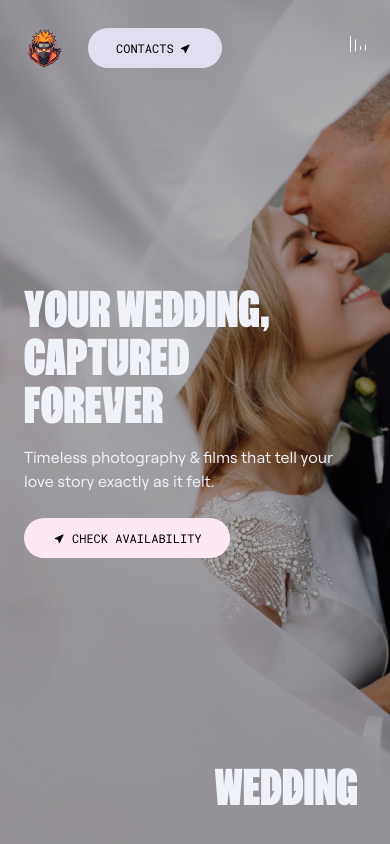
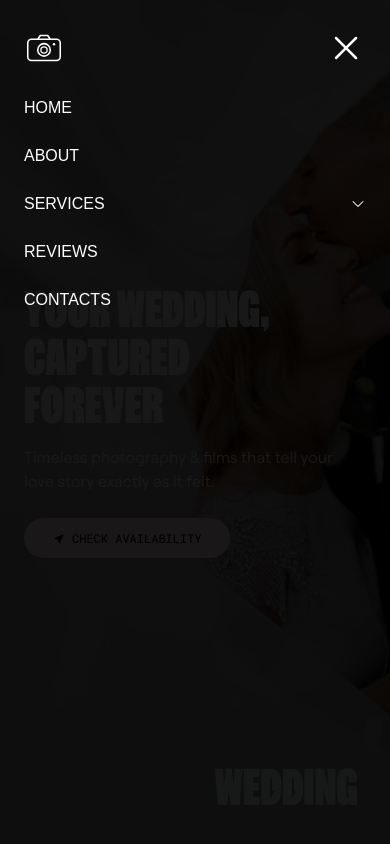
Before and after one commit to Krejzy23/photo, a React (Vite) app: page /services/weddings in a window 390 px wide. Both pictures are taken after a click on the button 358 px from the left and 48 px from the top of the page. Shown: the top 844 px of the page. Built offline with nearby package versions, Linux system fonts and the light colour scheme; a web font is replaced by a local one.

Commit message:
upgrade navbar & weddingFAQ

```diff
--- /dev/null
+++ b/src/components/CameraLogo.jsx
@@ -0,0 +1,52 @@
+const CameraLogo = ({ className = "", size = 32 }) => (
+  <svg
+    width={size}
+    height={size}
+    viewBox="0 0 64 64"
+    fill="none"
+    xmlns="http://www.w3.org/2000/svg"
+    className={className}
+  >
+    <rect
+      x="6"
+      y="18"
+      width="52"
+      height="34"
+      rx="6"
+      stroke="currentColor"
+      strokeWidth="2.5"
+    />
+
+    <path
+      d="M22 18L26 12H38L42 18"
+      stroke="currentColor"
+      strokeWidth="2.5"
+      strokeLinejoin="round"
+    />
+
+    <circle
+      cx="32"
+      cy="35"
+      r="10"
+      stroke="currentColor"
+      strokeWidth="2.5"
+    />
+
+    <circle
+      cx="32"
+      cy="35"
+      r="5"
+      stroke="currentColor"
+      strokeWidth="2"
+    />
+
+    <circle
+      cx="48"
+      cy="26"
+      r="2"
+      fill="currentColor"
+    />
+  </svg>
+);
+
+export default CameraLogo;
--- a/src/components/Navbar.jsx
+++ b/src/components/Navbar.jsx
@@ -4,13 +4,19 @@ import { gsap } from "gsap";
 import { Link, useLocation } from "react-router-dom";
 import { useWindowScroll } from "react-use";
 import Button from "./Button";
+import CameraLogo from "./CameraLogo";
 import { TiLocationArrow } from "react-icons/ti";
+import { HiBars3, HiXMark, HiChevronDown } from "react-icons/hi2";
 import { navItems, serviceItems } from "../constants";
 
 const Navbar = () => {
   const [isAudioPlaying, setIsAudioPlaying] = useState(false);
   const [isIndicatorActive, setIsIndicatorActive] = useState(false);
   const [isServicesOpen, setIsServicesOpen] = useState(false);
+
+  // MOBILE
+  const [isMobileOpen, setIsMobileOpen] = useState(false);
+  const [isMobileServicesOpen, setIsMobileServicesOpen] = useState(false);
 
   const location = useLocation();
   const audioElementRef = useRef(null);
@@ -29,6 +35,7 @@ const Navbar = () => {
     if (location.pathname === "/") {
       window.scrollTo({ top: 0, behavior: "smooth" });
     }
+    setIsMobileOpen(false);
   };
 
   useEffect(() => {
@@ -65,24 +72,26 @@ const Navbar = () => {
   }, [isNavVisible]);
 
   return (
+    <>
+      {/* NAVBAR */}
       <div
         ref={navContainerRef}
-      className="fixed inset-x-0 top-4 z-50 h-16 transition-all sm:inset-x-6"
+        className="fixed inset-x-0 top-4 z-50 h-16 border-none transition-all duration-700 sm:inset-x-6"
       >
         <header className="absolute top-1/2 w-full -translate-y-1/2">
-        <nav className="flex h-full items-center justify-between px-6">
+          <nav className="flex h-full items-center justify-between px-6 ">
             {/* LEFT */}
             <div className="flex items-center gap-6">
-            <img src="/img/logo.png" alt="logo" className="w-10" />
+              <CameraLogo className="transition h-10 w-10 text-white hover:rotate-6 hover:scale-110" />
 
               <Button
                 title="Contacts"
                 rightIcon={<TiLocationArrow />}
-              containerClass="!bg-blue-50 flex items-center gap-1"
+                containerClass="!bg-blue-50 hidden md:flex items-center gap-1"
               />
             </div>
 
-          {/* CENTER */}
+            {/* DESKTOP MENU */}
             <div className="hidden md:flex items-center gap-8 uppercase">
               {navItems.map((item, index) => {
                 if (item.type === "submenu") {
@@ -97,13 +106,13 @@ const Navbar = () => {
 
                       {isServicesOpen && (
                         <div className="absolute left-1/2 top-full mt-4 -translate-x-1/2 rounded-full bg-black/80 px-6 py-3 backdrop-blur-md">
-                        <div className="flex gap-6 whitespace-nowrap">
+                          <div className="flex gap-6">
                             {serviceItems.map((service, i) => (
                               <Link
                                 key={i}
                                 to={service.to}
-                              className="text-sm text-white/70 transition hover:text-white"
                                 onClick={() => setIsServicesOpen(false)}
+                                className="text-sm text-white/70 hover:text-white"
                               >
                                 {service.label}
                               </Link>
@@ -137,9 +146,11 @@ const Navbar = () => {
             </div>
 
             {/* RIGHT */}
+            <div className="flex items-center gap-4">
+              {/* AUDIO – desktop only */}
               <button
                 onClick={toggleAudioIndicator}
-            className="flex items-center gap-1"
+                className="hidden md:flex items-center gap-1"
               >
                 <audio ref={audioElementRef} src="/audio/loop.mp3" loop />
                 {[1, 2, 3, 4].map((bar) => (
@@ -152,9 +163,72 @@ const Navbar = () => {
                   />
                 ))}
               </button>
+
+              {/* MOBILE TOGGLE */}
+              <button
+                onClick={() => setIsMobileOpen((p) => !p)}
+                className="md:hidden"
+              >
+                {isMobileOpen ? (
+                  <HiXMark className="h-10 w-10 text-white" />
+                ) : (
+                  <HiBars3 className="h-10 w-10 text-white" />
+                )}
+              </button>
+            </div>
           </nav>
         </header>
       </div>
+
+      {/* MOBILE MENU */}
+      {isMobileOpen && (
+        <div className="fixed inset-0 z-40 bg-black/90 pt-24 px-6 text-white">
+          <nav className="flex flex-col gap-6 uppercase">
+            <Link to="/" onClick={handleHomeClick}>
+              Home
+            </Link>
+
+            <Link to="/#about" onClick={() => setIsMobileOpen(false)}>
+              About
+            </Link>
+
+            {/* SERVICES */}
+            <button
+              onClick={() => setIsMobileServicesOpen((p) => !p)}
+              className="flex items-center justify-between"
+            >
+              SERVICES
+              <HiChevronDown
+                className={clsx("transition", {
+                  "rotate-180": isMobileServicesOpen,
+                })}
+              />
+            </button>
+
+            {isMobileServicesOpen && (
+              <div className="ml-4 flex flex-col gap-4 text-sm text-white/70">
+                {serviceItems.map((s, i) => (
+                  <Link
+                    key={i}
+                    to={s.to}
+                    onClick={() => setIsMobileOpen(false)}
+                  >
+                    {s.label}
+                  </Link>
+                ))}
+              </div>
+            )}
+
+            <Link to="/#reviews" onClick={() => setIsMobileOpen(false)}>
+              Reviews
+            </Link>
+            <Link to="/#contacts" onClick={() => setIsMobileOpen(false)}>
+              Contacts
+            </Link>
+          </nav>
+        </div>
+      )}
+    </>
   );
 };
 
--- a/src/components/newborn/NewbornFaq.jsx
+++ b/src/components/newborn/NewbornFaq.jsx
@@ -1,11 +1,63 @@
-import React from 'react'
+import { useState } from "react";
+import { Plus, Minus } from "lucide-react";
+import { newbornFaqs } from "../../constants";
 
-const NewbornFaq = () => {
+const NewbornFAQ = () => {
+  const [openIndex, setOpenIndex] = useState(null);
+
   return (
-    <section className="min-h-screen flex items-center justify-center">
-      <h1 className="text-4xl font-light">Newborn FAQ</h1>
+    <section className="relative w-full bg-[#faf9f7] py-32 px-6">
+      {/* Header */}
+      <div className="mb-20 text-center">
+        <p className="mb-3 text-xs uppercase tracking-widest text-black/50">
+          Questions & answers
+        </p>
+        <h2 className="special-font text-5xl md:text-6xl text-black">
+          Everything you need to know
+        </h2>
+        <p className="mx-auto mt-6 max-w-xl text-sm text-black/60">
+          If you still have questions, feel free to reach out anytime.
+        </p>
+      </div>
+
+      {/* FAQ list */}
+      <div className="mx-auto max-w-3xl space-y-4">
+        {newbornFaqs.map((item, i) => {
+          const isOpen = openIndex === i;
+
+          return (
+            <div
+              key={i}
+              className="overflow-hidden rounded-2xl bg-white shadow-sm transition"
+            >
+              <button
+                onClick={() => setOpenIndex(isOpen ? null : i)}
+                className="flex w-full items-center justify-between px-6 py-5 text-left"
+              >
+                <span className="text-sm md:text-base text-black">
+                  {item.q}
+                </span>
+
+                <span className="flex h-8 w-8 items-center justify-center rounded-full bg-black/5">
+                  {isOpen ? (
+                    <Minus className="h-4 w-4 text-black/60" />
+                  ) : (
+                    <Plus className="h-4 w-4 text-black/60" />
+                  )}
+                </span>
+              </button>
+
+              {isOpen && (
+                <div className="px-6 pb-6 text-sm text-black/70 leading-relaxed">
+                  {item.a}
+                </div>
+              )}
+            </div>
+          );
+        })}
+      </div>
     </section>
-  )
-}
+  );
+};
 
-export default NewbornFaq
+export default NewbornFAQ;
--- a/src/constants/index.js
+++ b/src/constants/index.js
@@ -115,7 +115,7 @@ export const weddingFaqs = [
 
 export const navItems = [
   { label: "Home", to: "/" },
-  { label: "About Us", to: "/#about" },
+  { label: "About", to: "/#about" },
   { label: "Services", type: "submenu" },
   { label: "Reviews", to: "/#reviews" },
   { label: "Contacts", to: "/#contact" },
@@ -167,3 +167,30 @@ export const newbornPackages = [
     ],
   },
 ];
+
+export const newbornFaqs = [
+  {
+    q: "When is the best time for newborn photos?",
+    a: "The ideal time is between 5–14 days after birth, when babies sleep deeply and are naturally flexible.",
+  },
+  {
+    q: "Is the session safe for my baby?",
+    a: "Yes. Your baby’s comfort and safety are always the top priority. All poses are gentle and natural.",
+  },
+  {
+    q: "How long does the session take?",
+    a: "Sessions usually last 2–3 hours, allowing plenty of time for feeding, cuddling and soothing.",
+  },
+  {
+    q: "Do we need to bring anything?",
+    a: "No worries — wraps, outfits and props are provided. Neutral clothing works best for parents.",
+  },
+  {
+    q: "What if my baby is unsettled?",
+    a: "That’s perfectly normal. We follow your baby’s rhythm and take breaks whenever needed.",
+  },
+  {
+    q: "Can parents and siblings join the session?",
+    a: "Absolutely. Parents and siblings are always welcome to join and create family memories.",
+  },
+];
```
Lines whose indentation alone changed are shown as unchanged.
